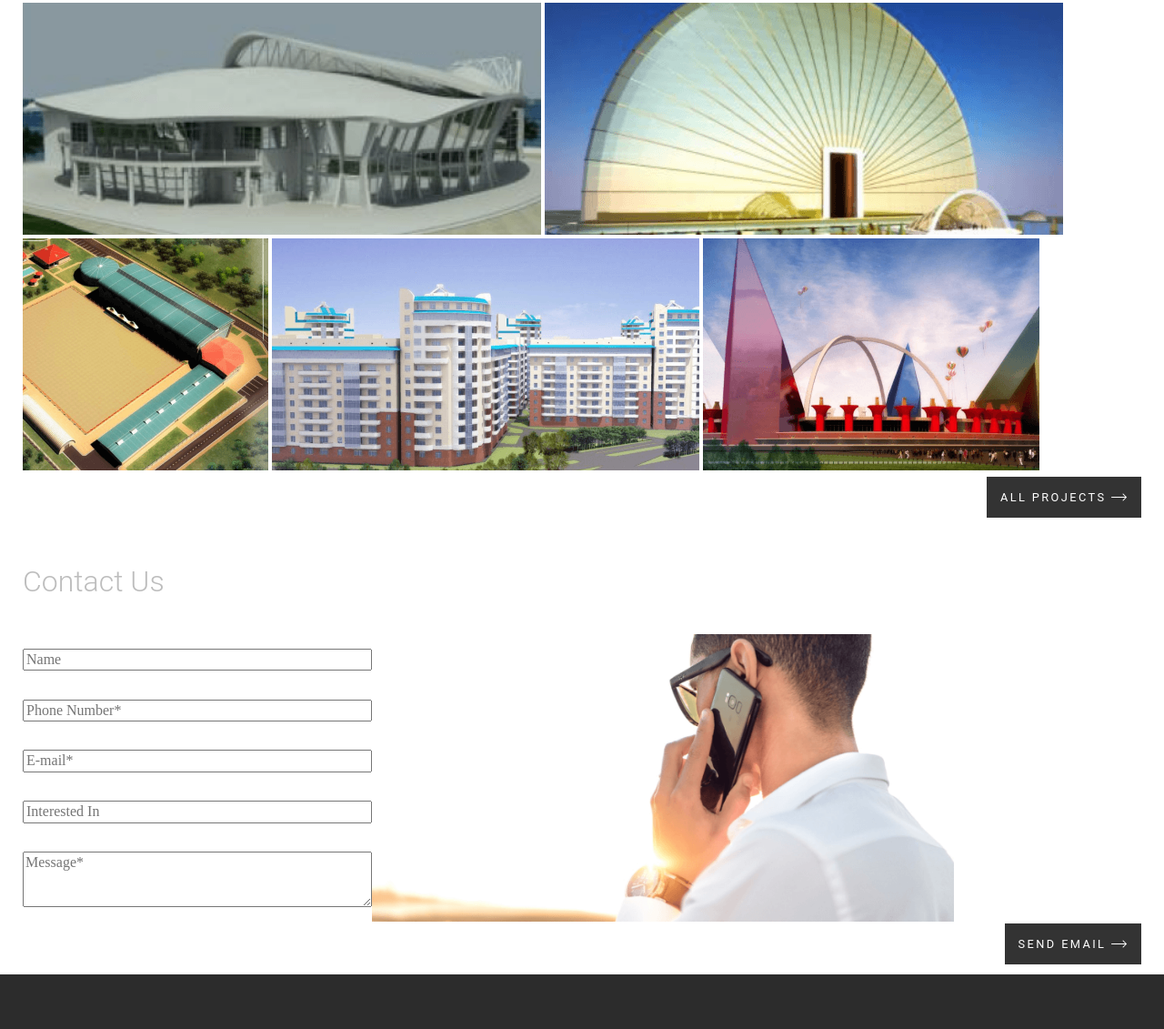
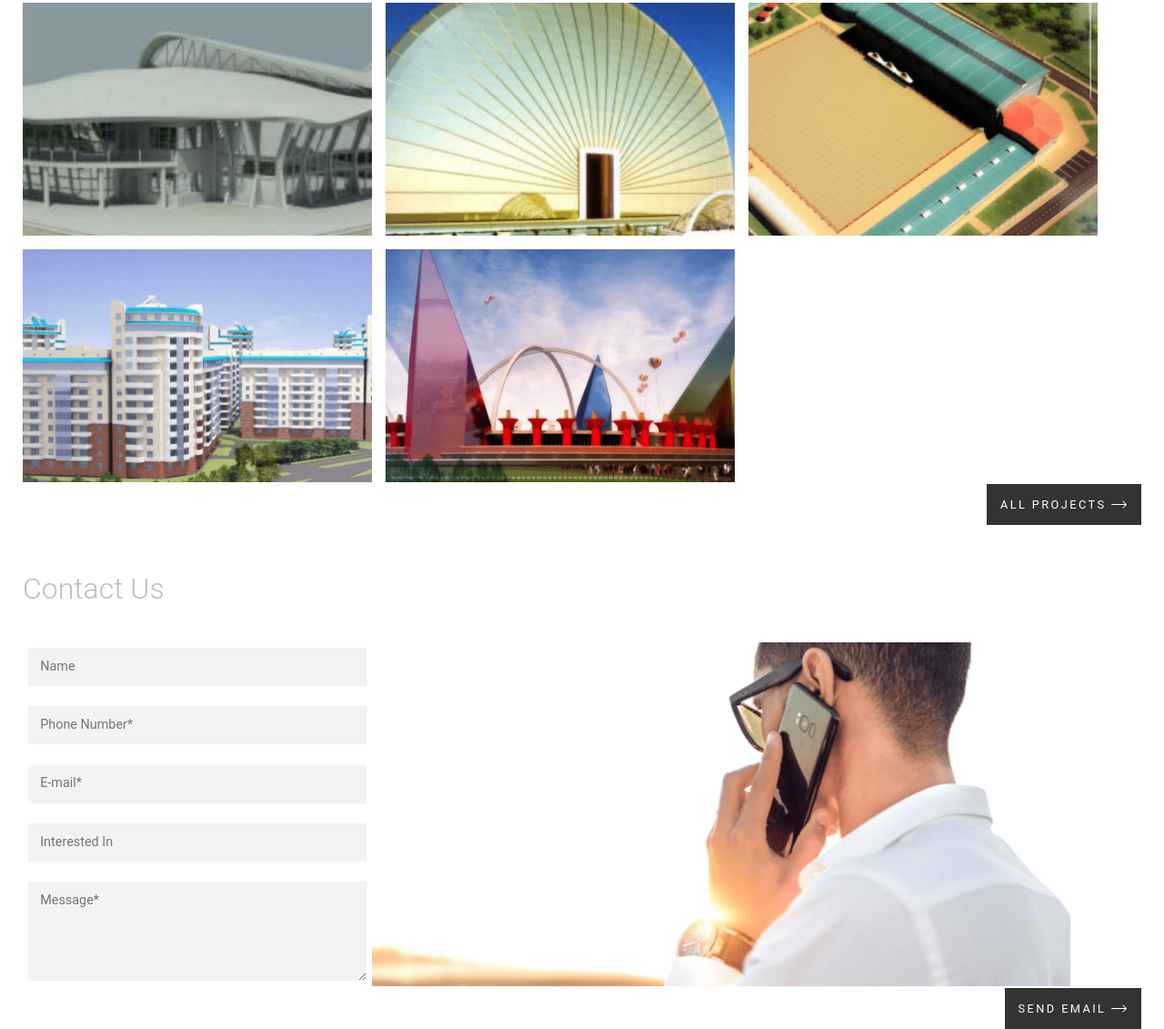
Before and after one commit to anapav45514/project, a plain HTML site: page index.html in a window 1280 px wide. Shown: the part 233-1364 px from the top of the page at 91% size. Drawn offline with Linux system fonts and the light colour scheme; a web font is replaced by a local one.

Commit message:
refactoring

```diff
--- a/assets/style.css
+++ b/assets/style.css
@@ -1,6 +1,9 @@
 @font-face {
   font-family: "Roboto";
   src: url("fonts/Roboto-Regular.ttf") format("truetype");
+}
+@media screen {
+
 }
 /* COMMON STYLE */
 h1 {
@@ -79,7 +82,6 @@ p {
   padding: 5vw;
   color: white;
   font-family: "Roboto";
-  font-size: 0.9em;
   .footer-header {
     font-size: 1em;
   }
@@ -91,7 +93,7 @@ p {
 
       color: white;
       font-size: 0.9em;
-      line-height: 24px;
+      line-height: 2em;
       letter-spacing: 0.42px;
       text-decoration: none; /* Убираем подчёркивание */
     }
@@ -107,7 +109,7 @@ p {
         margin-left: 15px;
         color: white;
         font-size: 0.9em;
-        line-height: 24px;
+        line-height: 2em;
         letter-spacing: 0.42px;
       }
     }
@@ -134,7 +136,16 @@ p {
     flex-direction: column;
     margin: 25px;
     .main-1-4-img {
-      display: flex wrap;
+      display: grid;
+      grid-gap: 15px;
+      grid-template-columns: repeat(auto-fit, minmax(100px, 30vw));
+      grid-template-rows: repeat(2, 20vw);
+
+      .main-1-4-img-pic {
+        width: 100%;
+        height: 100%;
+        object-fit: cover;
+      }
     }
       .main-1-4-button {
         margin-top: 15px;
@@ -159,17 +170,36 @@ p {
 
       .main-1-5-form {
         display: grid;
-      grid-template-columns: 30vw 50vw;
+        grid-template-columns: 30vw 60vw;
+        height: ;
 
-      .main-1-5-form-1{
+        .main-1-5-form-1 {
           display: flex;
           flex-direction: column;
-        justify-content: space-around;
+          justify-content: space-between;
         }
-      .main-1-5-form-img{
+        .main-1-5-form-img {
           display: flex;
           flex-direction: column;
-        justify-content: space-around;
+        }
+        /*Parameters for input area*/
+        #Name,
+        #Number,
+        #Email,
+        #addText {
+          padding: 1vw;
+        }
+        #Textarea {
+          padding: 1vw;
+        }
+        .form-control {
+          color: #8d8d8d;
+          font-family: Roboto;
+          font-size: 0.9em;
+
+          border: none;
+          margin: 0.5vw;
+          background: #f3f3f3;
         }
       }
       .main-1-5-button {
--- a/index.html
+++ b/index.html
@@ -20,11 +20,11 @@
       <section class="main-1-4">
         <h2>Our Projects</h2>
         <div class="main-1-4-img">
-          <img src="assets/img/Rectangle 12.png" class="main-1-4-img 1" alt="img1">
-          <img src="assets/img/image 15.png" class="main-1-4-img 2" alt="img 2">
-          <img src="assets/img/image 16.png" class="main-1-4-img 3" alt="img3">
-          <img src="assets/img/image 17.png" class="main-1-4-img 4" alt="img4">
-          <img src="assets/img/image 18.png" class="main-1-4-img 5" alt="img5">
+          <img src="assets/img/Rectangle 12.png" class="main-1-4-img-pic" alt="img1">
+          <img src="assets/img/image 15.png" class="main-1-4-img-pic" alt="img 2">
+          <img src="assets/img/image 16.png" class="main-1-4-img-pic" alt="img3">
+          <img src="assets/img/image 17.png"  class="main-1-4-img-pic" alt="img4">
+          <img src="assets/img/image 18.png"  class="main-1-4-img-pic" alt="img5">
         </div>
         <div class="main-1-4-button"><a class="main-1-4-button-link" href="project.html">All Projects <img src="assets/img/ico-shape.png" alt="arrow"></a></div>
       </section>
@@ -32,14 +32,14 @@
         <h2>Contact Us</h2>
         <div class="main-1-5-form">
           <form class="main-1-5-form-1">
-            <input type="text" class="form-control" id="Name"  placeholder="Name">
-            <input type="text" class="form-control" id="Number" placeholder="Phone Number*">
-            <input type="email" class="form-control" id="Email" placeholder="E-mail*">
-            <input type="text" class="form-control" id="addText" placeholder="Interested In">
-            <textarea class="form-control" id="Textarea" rows="3" placeholder="Message*"></textarea>
+            <input type="text" class="form-control" id="Name" placeholder="Name"/>
+            <input type="text" class="form-control" id="Number" placeholder="Phone Number*"/>
+            <input type="email" class="form-control" id="Email" placeholder="E-mail*"/>
+            <input type="text" class="form-control" id="addText" placeholder="Interested In"/>
+            <textarea class="form-control" id="Textarea" rows="5" placeholder="Message*"></textarea>
           </form>
           <div class="main-1-5-form-img">
-            <img src="assets/img/image 12.png" alt="">
+            <img src="assets/img/image 12.png" alt="contact-man">
             </div>
         </div>
 
```
Lines whose indentation alone changed are shown as unchanged.
